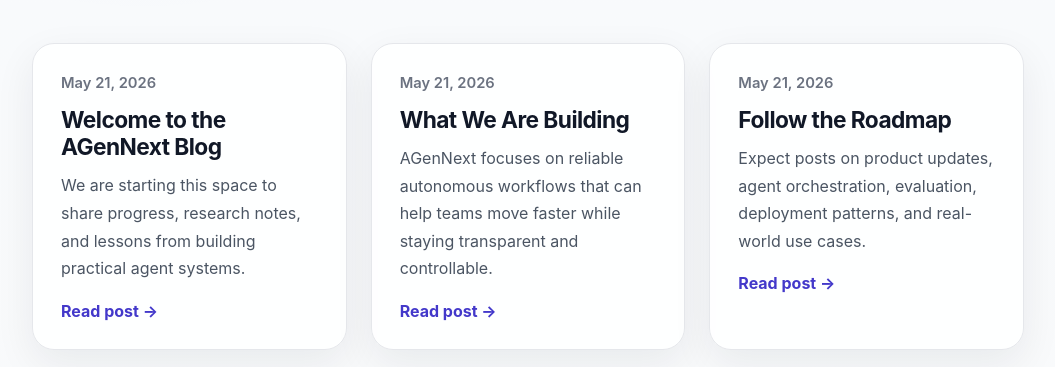
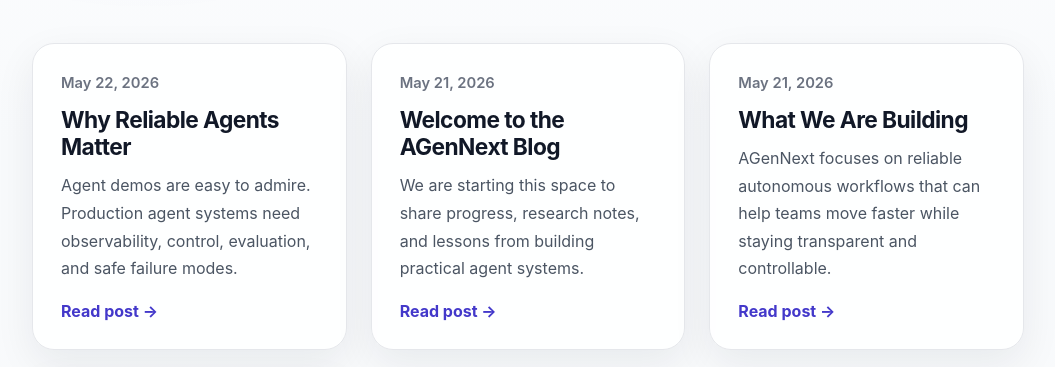
Before and after one commit to AGenNext/blog, a website: page index.html in a window 1280 px wide. Shown: the part 433-800 px from the top of the page, without its empty margins (112-1167 px from the left). Drawn offline with Linux system fonts and the light colour scheme.

Commit message:
Add reliable agents post to homepage

```diff
--- a/index.html
+++ b/index.html
@@ -86,6 +86,13 @@
   <main>
     <section class="grid" aria-label="Blog posts">
       <article>
+        <time datetime="2026-05-22">May 22, 2026</time>
+        <h2>Why Reliable Agents Matter</h2>
+        <p>Agent demos are easy to admire. Production agent systems need observability, control, evaluation, and safe failure modes.</p>
+        <a href="posts/reliable-agents.html">Read post →</a>
+      </article>
+
+      <article>
         <time datetime="2026-05-21">May 21, 2026</time>
         <h2>Welcome to the AGenNext Blog</h2>
         <p>We are starting this space to share progress, research notes, and lessons from building practical agent systems.</p>
```
